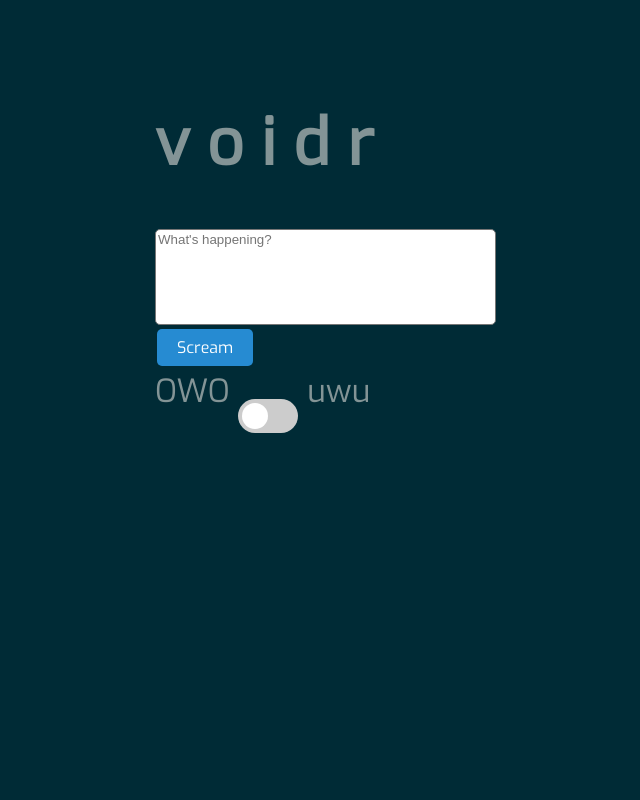
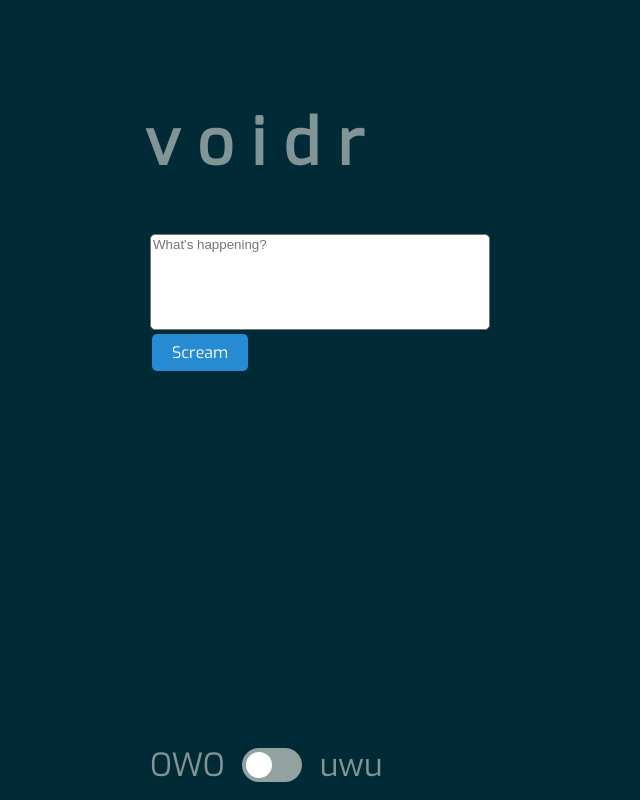
Before and after one commit to HBBisenieks/v-o-i-d-r, a plain HTML site: page index.html in a window 1280 px wide. Shown: the whole page, without its empty margins (135-775 px from the left). Drawn offline with Linux system fonts and the light colour scheme.

Commit message:
Updates to layout, styling

```diff
--- a/index.html
+++ b/index.html
@@ -14,16 +14,16 @@
 					<textarea id="scream" name="scream" rows="6" cols="40" placeholder="What's happening?"></textarea>
 				</div>
 				<button class="button" id="screamButton" onclick="scream()">Scream</button>
-				<div>
-					OWO
-					<label class="switch">
-						<input type="checkbox" id="uwuOwo" onchange="uwu()" />
-						<span class="slider round"></span>
-					</label>
-					uwu
-				</div>
 			</div>
-			<div id="thevoid"></div>
+			<div class="thevoid" id="thevoid"></div>
+			<div class="footer">
+				OWO &nbsp;
+				<label class="switch">
+					<input type="checkbox" id="uwuOwo" onchange="uwu()" />
+					<span class="slider round"></span>
+				</label>
+				&nbsp; uwu
+			</div>
 		</div>
 	</body>
 </HTML>
--- a/style.css
+++ b/style.css
@@ -9,7 +9,7 @@ body {
 
 .wrapper {
 	margin: 0 auto;
-	max-width: 700px;
+	max-width: 720px;
 	padding: 50px;
 }
 
@@ -31,13 +31,15 @@ body {
 
 .screambox {
 	float: left;
-	width: 50%;
+	width: 350px;
+  padding: 5px;
 }
 
 .thevoid {
 	float: right;
-	width: 50%;
-	font-size: .5em;
+	width: 350px;
+  padding: 5px;
+  font-size: 16pt;
 }
 
 textarea {
@@ -46,6 +48,18 @@ textarea {
 	font-family: sans-serif;
 	border-radius: 5px;
 	overflow: auto;
+  box-sizing: border-box;
+  width: 340px;
+}
+
+.footer {
+  position: absolute;
+  bottom: 0;
+  height: 60px;
+  line-height: 60px;
+  padding: 5px;
+  display: flex;
+  align-items: center;
 }
 
 .switch {
@@ -68,7 +82,7 @@ textarea {
   left: 0;
   right: 0;
   bottom: 0;
-  background-color: #ccc;
+  background-color: #93a1a1;
   -webkit-transition: .4s;
   transition: .4s;
 }
@@ -86,11 +100,11 @@ textarea {
 }
 
 input:checked + .slider {
-  background-color: #2196F3;
+  background-color: #268bd2;
 }
 
 input:focus + .slider {
-  box-shadow: 0 0 1px #2196F3;
+  box-shadow: 0 0 1px #268bd2;
 }
 
 input:checked + .slider:before {
```
Also changed, not shown: 1 other file.
